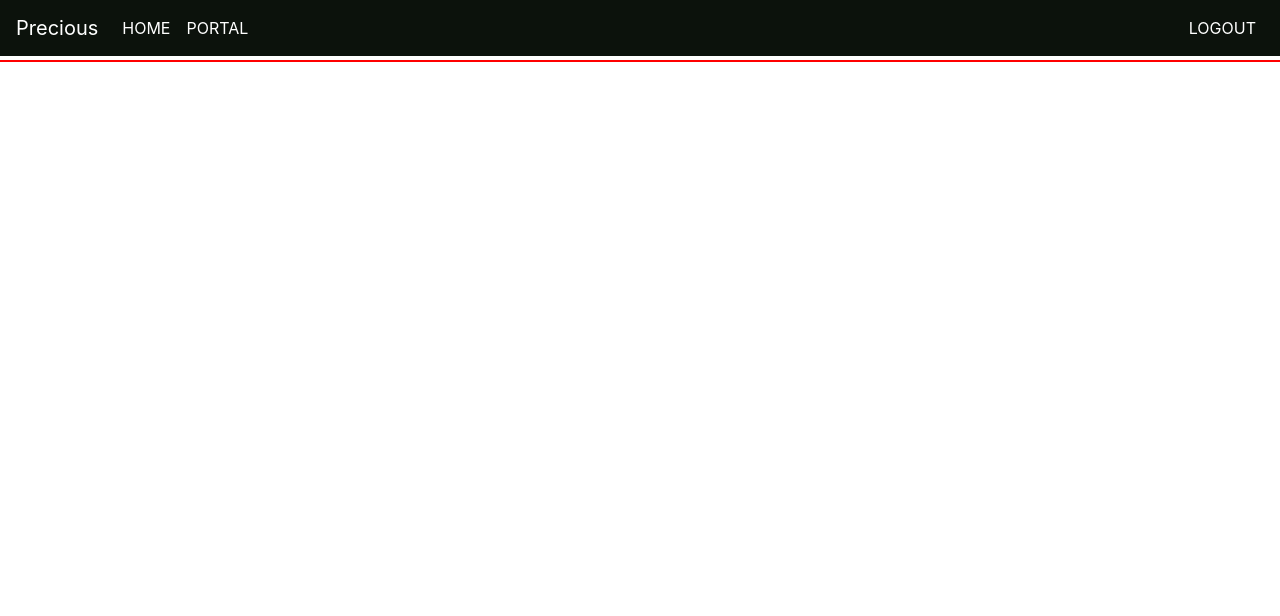
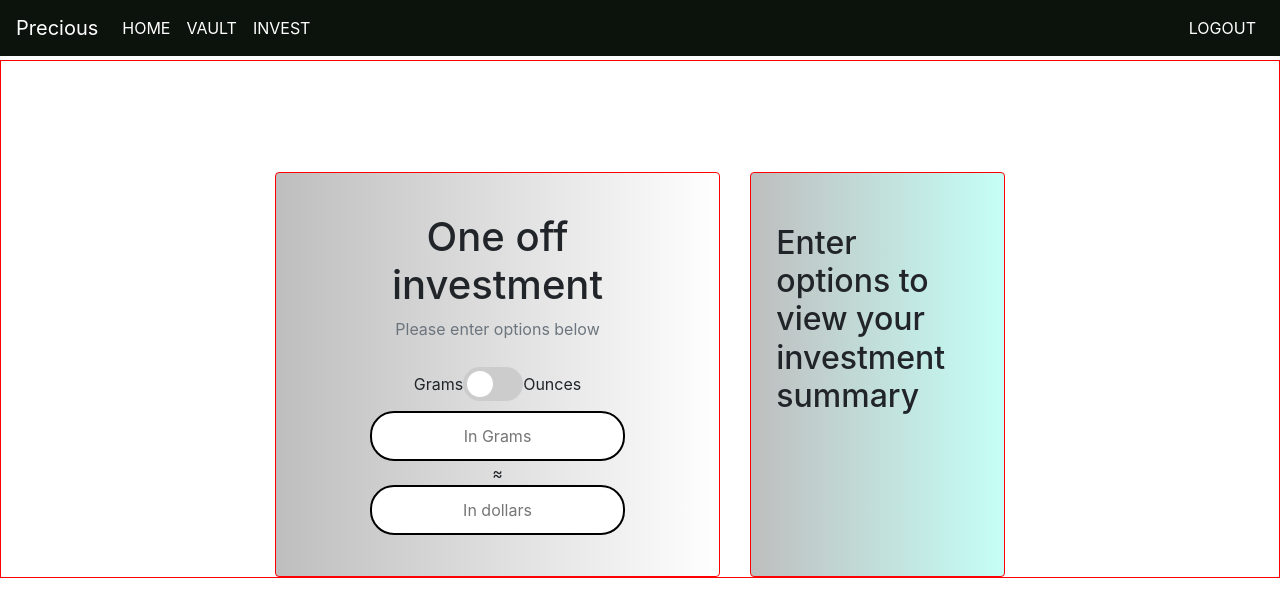
Before and after one commit to robinsaa/react-google-login, a React (Create React App) app: page /portal/invest in a window 1280 px wide. Shown: the top 616 px of the page. Built offline with nearby package versions, Linux system fonts and the light colour scheme; sample sign-in values are in the browser's storage.

Commit message:
one off investment functionality

```diff
--- a/package.json
+++ b/package.json
@@ -1,7 +1,7 @@
 {
   "name": "google-user-auth",
   "homepage": "https://robinsaa.github.io/react-google-login/",
-  "proxy" : "http://localhost:9999",
+  "proxy": "http://localhost:9999",
   "version": "0.1.0",
   "private": true,
   "dependencies": {
@@ -13,6 +13,7 @@
     "google-auth-library": "^8.0.2",
     "react": "^18.2.0",
     "react-dom": "^18.2.0",
+    "react-input-slider": "^6.0.1",
     "react-router-dom": "^6.3.0",
     "react-scripts": "5.0.1",
     "web-vitals": "^2.1.4"
--- a/public/index.html
+++ b/public/index.html
@@ -29,7 +29,7 @@
 
 </head>
 
-<body>
+<body >
   <noscript>You need to enable JavaScript to run this app.</noscript>
   <div id="root"></div>
   <!--
--- a/src/App.css
+++ b/src/App.css
@@ -4,14 +4,10 @@
   width: 100%;
 }
 
-
-
 .App-logo {
   height: 40vmin;
   pointer-events: none;
 }
-
-
 
 .App-header {
   background-color: #282c34;
@@ -32,8 +28,6 @@
 
 body {
   padding-top: 60px;
-
-
 }
 
 html, body, #App{
@@ -47,9 +41,9 @@ html, body, #App{
 }
 
 
+
 .navbar {
   background: #0C120C;
-
 }
 
 .nav a {
@@ -69,15 +63,15 @@ html, body, #App{
   float: right;
 }
 
-.card{
+.login-card{
   margin-top: 30%;
   margin-bottom: 20%;
   border:none;
   background: linear-gradient(to right, #bebebe, #c5fff7);;
-
+  border: .1px solid red !important;
 }
 
-.box {
+.login-box {
 
   padding: 40px;
   text-align: center;
@@ -85,8 +79,8 @@ html, body, #App{
 
 }
 
-.box input[type="text"],
-.box input[type="password"]
+.login-box input[type="text"],
+.login-box input[type="password"]
 {
   border: 0;
   background: none;
@@ -102,7 +96,9 @@ html, body, #App{
   transition: 0.25s
 }
 
-.box input[type="submit"] {
+
+
+.login-box input[type="submit"] {
   border: 0;
   background: none;
   display: block;
@@ -117,6 +113,160 @@ html, body, #App{
   cursor: pointer
 }
 
-.box input[type="submit"]:hover {
+.login-box input[type="submit"]:hover {
   background: linear-gradient(to right, #f7f7f784, #ba86dc61);
 }
+
+.purchase-card{
+
+  border:none;
+  background: linear-gradient(to right, #bebebe, #c5fff7);;
+  border: .1px solid red !important;
+}
+
+.summary-card{
+  margin-bottom: 20%;
+  border:none;
+  background: linear-gradient(to right, #bebebe, #c5fff7);;
+  border: .1px solid red !important;
+  height: 100%;
+
+}
+
+.summary-box {
+
+  padding-top: 20%;
+  padding-left: 10%;
+  padding-right: 10%;
+  text-align: left;
+  transition: 0.25s;
+
+
+}
+
+.purchase-box {
+  padding: 40px;
+  text-align: center;
+  transition: 0.25s;
+
+}
+
+
+
+.purchase-box input[type="text"]
+{
+
+  text-align: center;
+  border: 2px solid black;
+  min-height: 50px;
+  width: 70%;
+  outline: none;
+  color: grey;
+  border-radius: 24px;
+  transition: 0.25s
+}
+
+.purchase-box input[type="submit"] {
+  border: 0;
+  display: block;
+  margin: 7px auto;
+  text-align: center;
+  border: 2px solid black;
+  padding: 10px 40px;
+  outline: none;
+  color: rgb(128, 128, 128);
+  border-radius: 24px;
+  transition: 0.25s;
+  cursor: pointer
+}
+
+.purchase-box input[type="checkbox"] {
+  border: 0;
+  display: block;
+  margin: 10px auto;
+  text-align: center;
+  border: 2px solid black;
+  padding: 14px 40px;
+  outline: none;
+  color: rgb(128, 128, 128);
+  border-radius: 24px;
+  transition: 0.25s;
+  cursor: pointer
+}
+
+.purchase-box input[type="submit"]:hover {
+  background: linear-gradient(to right, #f7f7f784, #ba86dc61);
+}
+
+
+
+.purchase-card{
+
+  border:none;
+  background: linear-gradient(to right, #bebebe, #ffffff);;
+  border: .1px solid red !important;
+}
+
+.padding10 {
+  padding:10px;
+}
+
+.switch {
+  position: relative;
+  display: inline-block;
+  width: 60px;
+  height: 34px;
+
+}
+
+.switch input {
+  opacity: 0;
+  width: 0;
+  height: 0;
+}
+
+.slider {
+  position: absolute;
+  cursor: pointer;
+  top: 0;
+  left: 0;
+  right: 0;
+  bottom: 0;
+  background-color: #ccc;
+  -webkit-transition: .4s;
+  transition: .4s;
+
+}
+
+.slider:before {
+  position: absolute;
+  content: "";
+  height: 26px;
+  width: 26px;
+  left: 4px;
+  bottom: 4px;
+  background-color: white;
+  -webkit-transition: .4s;
+  transition: .4s;
+}
+
+input:checked + .slider {
+  background-color: grey;
+}
+
+
+
+input:checked + .slider:before {
+  -webkit-transform: translateX(26px);
+  -ms-transform: translateX(26px);
+  transform: translateX(26px);
+}
+
+/* Rounded sliders */
+.slider.round {
+  border-radius: 34px;
+}
+
+.slider.round:before {
+  border-radius: 50%;
+}
--- a/src/App.js
+++ b/src/App.js
@@ -8,6 +8,7 @@ import Navbar from './components/Navbar';
 import { GoogleOAuthProvider } from '@react-oauth/google';
 import { Portal } from './components/Portal';
 import ProtectedRoute from './hoooks/ProtectedRoute'
+import { Purchase } from './components/Purchase';
 
 function App() {
 
@@ -24,11 +25,14 @@ function App() {
   }
 
   const handleLogin = async (googleData) => {
+    console.log(googleData)
     //fetch auth details from google-api
     const res = await fetch('/api/google-login', {
       method: 'POST',
       body: JSON.stringify({
+        logintype: 'google',
         token: googleData.credential,
+
       }),
       headers: {
         'Content-Type': 'application/json',
@@ -61,6 +65,7 @@ function App() {
           <Route path='/Login' element={!user ? <LoginPage login={handleLogin} /> : <Navigate to = '/'></Navigate>} />
           <Route element={<ProtectedRoute user={user} />}>
             <Route path='/portal' element={<Portal user={user} />} />
+              <Route path='/portal/invest' element={<Purchase />} />
           </ Route>
         </Routes>
       </div>
--- a/src/components/HomePage.js
+++ b/src/components/HomePage.js
@@ -4,9 +4,10 @@ export default function HomePage(props) {
 
     const user = props.user;
 
+
     return (
       <>
-
+   <h1>testing</h1>
       </>
     )
 }
--- a/src/components/Navbar.js
+++ b/src/components/Navbar.js
@@ -20,7 +20,10 @@ function Navbar(props) {
                     {user ?
                     <>
                     <li className='nav-item'>
-                        <NavLink className='nav-link' to='/portal'>PORTAL</NavLink>
+                        <NavLink className='nav-link' to='/portal'>VAULT</NavLink>
+                    </li>
+                    <li className='nav-item'>
+                        <NavLink className='nav-link' to='/portal/invest'>INVEST</NavLink>
                     </li>
                     </> :null}
                 </ul>
@@ -35,12 +38,7 @@ function Navbar(props) {
                     </li>}
                 </ul>
             </div>
-
-
-
         </nav>
-
-
     )
 }
 
--- /dev/null
+++ b/src/components/OneOffPurchase.js
@@ -0,0 +1,37 @@
+import React from 'react'
+import { SummaryCard } from './SummaryCard'
+
+export const OneOffPurchase = (props) => {
+
+    return (
+        <div style={{ marginTop: '10%' }} className='row justify-content-md-center'>
+
+            <div className="col col-md-5">
+                <div className="card purchase-card">
+                    <form className='box purchase-box'>
+                        <h1>One off investment</h1>
+                        <p className="text-muted"> Please enter options below</p>
+                        <div className='padding10 form-inline justify-content-md-center '>
+                            <div>Grams</div>
+                            <label className="switch">
+                                <input onChange={e => props.updateUnitType()} type="checkbox" />
+                                <span className="slider round"></span>
+                            </label>
+                            <div>Ounces</div>
+                        </div>
+                        <input id="floatingInput" type="text" value={props.grams} placeholder={'In ' + props.unitType}
+                        onInput={e => props.updateValuesFromGrams(e.target.value)} />
+
+                        <div>≈ </div>
+                        <input type="text" value={props.dollars} placeholder="In dollars"
+                        onInput={e => props.updateValuesFromDollars(e.target.value)} />
+                        <div className='row justify-content-md-center' ></div>
+                        <div className="col-md-12">
+                        </div>
+                    </form>
+                </div>
+            </div>
+            <SummaryCard {...props} />
+        </div >
+    )
+}
--- a/src/components/Portal.js
+++ b/src/components/Portal.js
@@ -1,34 +1,20 @@
-import React, { useState } from 'react'
+import React from 'react'
+import { NavLink } from 'react-router-dom';
 
 export const Portal = (props) => {
-    var myHeaders = new Headers();
-    myHeaders.append("x-access-token", "goldapi-9aee4itl4mda85i-io");
-    myHeaders.append("Content-Type", "application/json");
 
     const user = props.user;
-
-    const [goldPrice, setGoldPrice] = useState("");
-
-
-
-    // var requestOptions = {
-    //     method: 'GET',
-    //     headers: myHeaders,
-    //     redirect: 'follow'
-    // };
-
-    // console.log(requestOptions.headers)
-    // fetch("https://www.goldapi.io/api/XAU/AUD", requestOptions)
-    //     .then(response => response.text())
-    //     .then(result => setGoldPrice(JSON.parse(result).open_price))
-    //     .catch(error => console.log('error', error));
 
     return (
         <div className="container">
 
             <h1>{props.user ? "Name: " + user.name : "not signed in"}</h1>
             <h1>{props.user ? "Name: " + user.email : null}</h1>
-
+            <li >
+                <NavLink to='/portal/invest'>Invest</NavLink>
+            </li>
+            {/* <button disabled = {oneOffButton} onClick={handleOneOff} to='/portal/invest'>One time investment</button>
+            <button disabled = {reacurringButton} onClick={handleReacurring}>user select</button> */}
 
         </div>
     )
--- /dev/null
+++ b/src/components/Purchase.js
@@ -0,0 +1,94 @@
+import React, { useEffect, useState } from 'react'
+import { OneOffPurchase } from './OneOffPurchase';
+
+export const Purchase = () => {
+
+    const [grams, setGrams] = useState('');
+    const [gramsFormatted, setGramsFormatted] = useState("");
+    const [dollars, setDollars] = useState("");
+    const [dollarsFormatted, setDollarsFormatted] = useState("");
+    const [unitType, setUnitType] = useState(() => "Grams");
+
+    useEffect(() => {
+        if (!grams == '') {
+            updateWeight();
+        }
+    }, [unitType]);
+
+    function updateUnitType() {
+        (unitType == 'Oz') ? setUnitType("Grams") : setUnitType("Oz")
+    }
+
+    function updateWeight() {
+        (unitType == 'Grams') ?
+            setGrams((grams * 28.35).toFixed(3)) :
+            setGrams((grams / 28.35).toFixed(3))
+    };
+
+    const updateValuesFromGrams = (e) => {
+        const multiplier = (unitType == 'Grams') ? (2700 / 28.35) : (2700 / 1)
+        if (e == "") {
+            setDollars("")
+            setGrams('')
+        }
+
+        else {
+            setGrams(e)
+            const dollars = e * multiplier
+            setDollars(dollars.toFixed(2))
+        }
+    }
+
+    const updateValuesFromDollars = (e) => {
+        const multiplier = (unitType == 'Grams') ? (2700 / 28.35) : (2700 / 1)
+
+        if (e == "") {
+            setGrams("")
+            setDollars("")
+        }
+        else {
+            setDollars(e)
+            const grams = e / multiplier
+            setGrams(grams.toFixed(3))
+
+        }
+    }
+
+    return (
+        <div style = {{height: '80%'}} className='container'>
+            <OneOffPurchase
+            updateValuesFromGrams={updateValuesFromGrams}
+            updateValuesFromDollars={updateValuesFromDollars}
+            updateUnitType = {updateUnitType}
+            dollars = {dollars}
+            grams = {grams}
+            unitType = {unitType}
+            />
+        </div>
+    )
+}
+
+
+// const [oneOff, setOneOff] = useState(false);
+//     const [oneOffButton, setOneOffButton] = useState(false);
+//     const [reacurring, setReacurring] = useState(false);
+//     const [reacurringButton, setReacurringButton] = useState(false);
+
+//     function handleOneOff (e) {
+
+//         setOneOff(true)
+//         setReacurring(false)
+//         setOneOffButton(true)
+//         setReacurringButton(false)
+//     }
+
+//     function handleReacurring () {
+//         setReacurring(true)
+//         setOneOff(false)
+//         setReacurringButton(true)
+//         setOneOffButton(false)
+//     }
+
+//     function handleNext () {
+
+//     }
--- /dev/null
+++ b/src/components/SummaryCard.js
@@ -0,0 +1,29 @@
+import React from 'react'
+
+export const SummaryCard = (props) => {
+  return (
+    <>
+    {!props.grams == '' ?
+    < div className="col col-md-3">
+        <div className="card summary-card" >
+            <form className='box summary-box'>
+                <div>
+                    <h3>Summary of investment</h3>
+                    <p>Current price: 2700 $ per ounce</p>
+                    <p>Weight: {props.grams} {props.unitType}</p>
+                    <p>Dollars: ${props.dollars}</p>
+                    <input type="submit" value="Next" href="#" />
+                </div>
+            </form>
+        </div>
+    </div> :
+    <div className="col col-md-3">
+        <div className="card summary-card" >
+            <form className='box summary-box'>
+                <h2> Enter options to view your investment summary
+                </h2>
+            </form>
+        </div>
+    </div>}</>
+  )
+}
```
Also changed, not shown: server.js (+21 -6 lines), src/components/LoginPage.js (+21 -5 lines), 1 other file (tests, documents, lock files or other folders).
